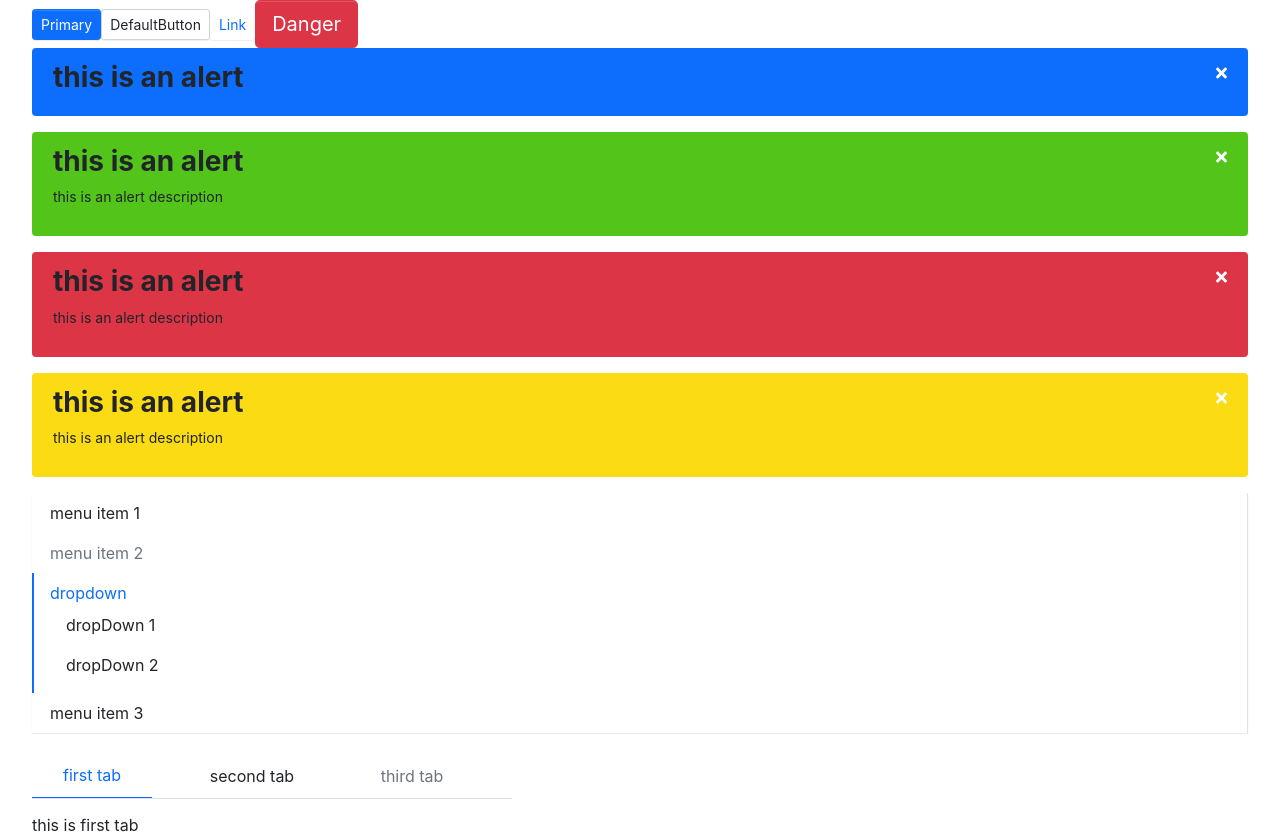
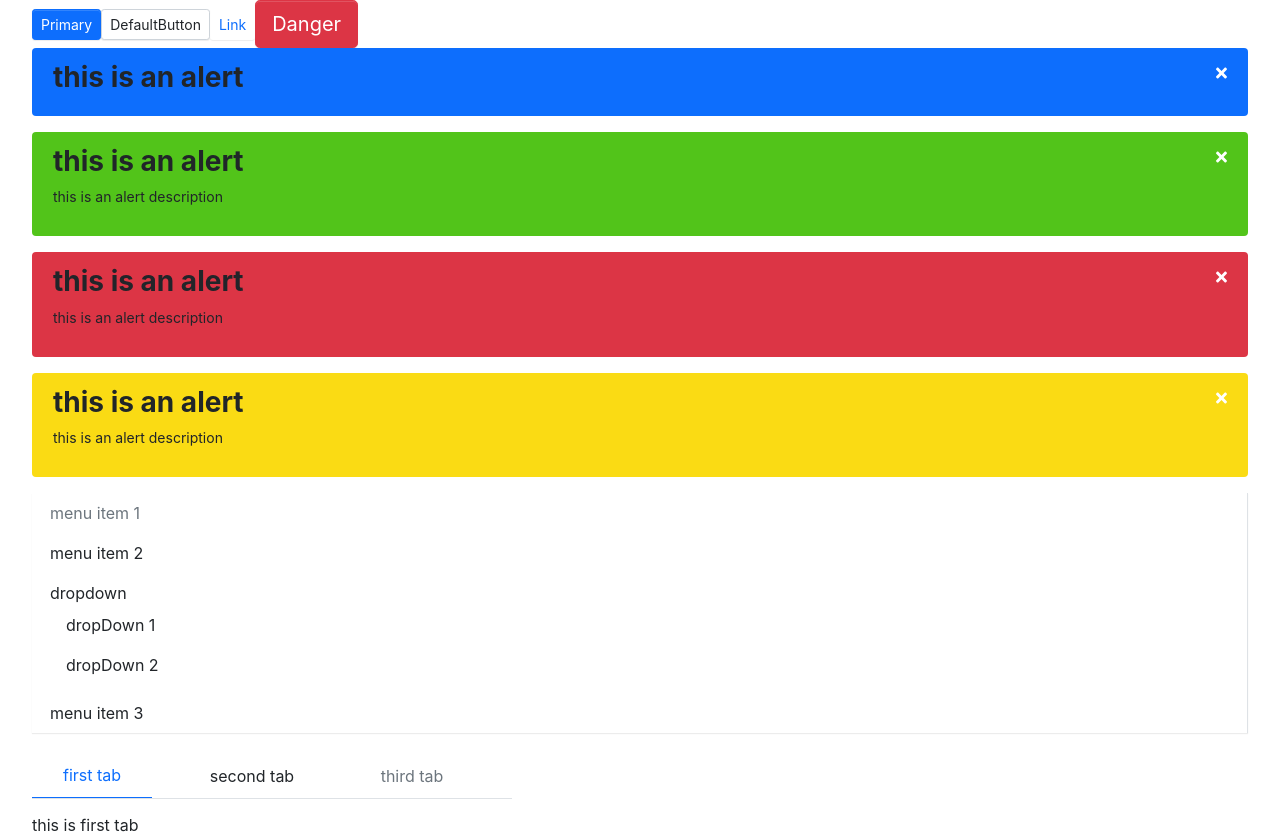
Before and after one commit to haohanqi/harry-ui-library, a React (Create React App) app: page / in a window 1280 px wide. Built offline with nearby package versions, Linux system fonts and the light colour scheme.

Commit message:
fix disabled item and defaultindex issues
when disbale item and defaultindex are same, should render disabled style instead of active style

```diff
--- a/src/App.tsx
+++ b/src/App.tsx
@@ -48,14 +48,14 @@ function App() {
       <Menu
         mode="vertical"
         className="custom"
-        defaultIndex="2"
+        defaultIndex="0"
         onSelect={(index) => {
           alert(index)
         }}
         defaultOpenSubmenus={['2']}
       >
-        <MenuItem>menu item 1</MenuItem>
-        <MenuItem disabled>menu item 2</MenuItem>
+        <MenuItem disabled>menu item 1</MenuItem>
+        <MenuItem>menu item 2</MenuItem>
         <SubMenu title="dropdown">
           <MenuItem>dropDown 1</MenuItem>
           <MenuItem>dropDown 2</MenuItem>
--- a/src/components/Menu/menuItem.tsx
+++ b/src/components/Menu/menuItem.tsx
@@ -20,7 +20,7 @@ const MenuItem: React.FC<MenuItemProps> = ({
 
   const classes = classNames('menu-item', className, {
     'is-disable': disabled,
-    'is-active': currentIndex === index,
+    'is-active': currentIndex === index && !disabled,
   })
 
   const handleClick = () => {
```
Also changed, not shown: 1 other file (tests, documents, lock files or other folders).
